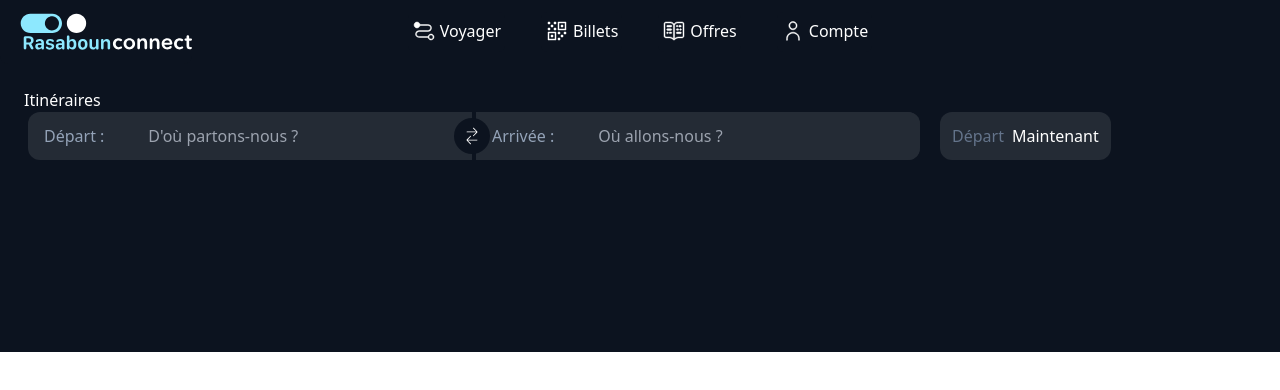
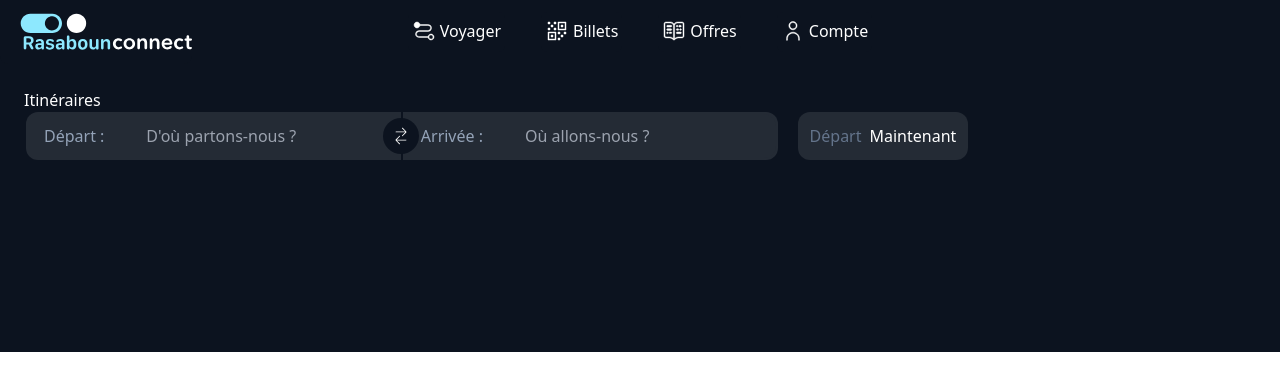
Before and after one commit to Rasaboun/sncf-connect, a Next.js app in the folder client/sncf-client/: page / in a window 1280 px wide. Shown: the top 390 px of the page. Built offline with nearby package versions, Linux system fonts and the light colour scheme.

Commit message:
add: AutoComplete only text

```diff
--- /dev/null
+++ b/client/sncf-client/app/autocomplet/route.ts
@@ -0,0 +1,23 @@
+
+import { NextResponse } from 'next/server'
+
+type places = {
+	id: string,
+	name: string,
+	embedded_type: string
+}
+
+export async function GET(request: Request) {
+  const url = new URL(request.url);
+  const q = url.searchParams.get("q");
+  const header = { 'Authorization': process.env.navitia || 'non' };
+  const res = await fetch(
+    `https://api.navitia.io/v1/coverage/fr-idf/places?q=${q}`,
+    {
+      headers: new Headers(header)
+    }
+  );
+
+  const data = await res.json()
+  return NextResponse.json(data.places)
+}
--- a/client/sncf-client/components/searchbar.tsx
+++ b/client/sncf-client/components/searchbar.tsx
@@ -1,16 +1,78 @@
-import { useState } from "react";
+import { ReactEventHandler, useState } from "react";
+
+type places = {
+  id: string;
+  name: string;
+  embedded_type: string;
+};
+
+type placesProps = {
+  place: places[];
+};
+
+const defaultPlace: places[] = [];
+
+const sleep = (ms: number) =>
+  new Promise(resolve => setTimeout(resolve, ms));
 
 export default function SearchBar() {
-  const [focus,setFocus] = useState(false)
-  const [focustwo,setFocustwo] = useState(false)
-  const inputfocus = "border-2 border-[#8DE8FE]"
-  const input = "inline-flex items-center flex-row w-full md:w-1/2 group  bg-[#242b35] rounded-r-lg "
+  const [focus, setFocus] = useState(false);
+  const [place, setPlace] = useState(defaultPlace);
+  const [placesecond, setPlaceSecond] = useState(defaultPlace);
+  const [focustwo, setFocustwo] = useState(false);
+  const [firstinput, setFirstInput] = useState("");
+  const [secondinput, setSecondInput] = useState("");
+
+  const inputfocus = "border-2 border-[#8DE8FE]";
+  const input =
+    "inline-flex items-center border-2 border-transparent hover:border-[#8DE8FE]/20 flex-row w-full md:w-1/2 group  bg-[#242b35] rounded-r-xl ";
+
+  async function handleChange(e: React.ChangeEvent<HTMLInputElement>) {
+    console.log("Change Here")
+    setFirstInput(e.target.value)
+    if (e.target.value) {
+      const res = await fetch(`/autocomplet?q=${e.target.value}`);
+      const data = await res.json();
+
+      setPlace(data);
+    }
+    else{
+      setPlace([])
+    }
+
+  }
+
+  async function handleChangeTwo(e: React.ChangeEvent<HTMLInputElement>) {
+    setSecondInput(e.target.value)
+    if (e.target.value) {
+      const res = await fetch(`/autocomplet?q=${e.target.value}`);
+      const data = await res.json();
+
+      setPlaceSecond(data);
+    }
+    else{
+      console.log("FIN")
+      setPlaceSecond([])
+    }
+
+  }
+
+  function changeInputValue(){
+    let placeTmp = place;
+    setPlace(placesecond);
+    setPlaceSecond(placeTmp)
+
+    let inputvalueTmp = firstinput;
+    setFirstInput(secondinput);
+    setSecondInput(inputvalueTmp);
+  }
+
   return (
     <div className="h-72 -z-0 relative bg-[#0C131F] pl-1 md:pl-6 pt-9 md:pt-0">
       <h1 className="text-white pt-6">Itinéraires</h1>
       <div className="flex flex-col md:flex-row items-center space-y-4 md:space-y-0 max-w-7xl">
-        <div className="flex flex-col md:flex-row space-y-2 md:space-y-0 md:space-x-1 w-full max-w-4xl relative items-center">
-          <button className="h-9 w-9 cursor-pointer   absolute inset-y-0 m-auto md:left-0 right-0 ">
+        <div className="flex flex-col md:flex-row space-y-2 md:space-y-0 md:space-x-[2px] w-full md:w-3/5		 relative items-center">
+          <button className="h-9 w-9 cursor-pointer   absolute inset-y-0 m-auto md:left-0 right-0 " onClick={changeInputValue}>
             <svg
               width="56"
               height="56"
@@ -25,41 +87,75 @@ export default function SearchBar() {
               />
             </svg>
           </button>
-          <div className={`inline-flex items-center flex-row w-full md:w-1/2 group  bg-[#242b35] rounded-xl md:rounded-none md:rounded-l-xl ${focustwo ? inputfocus : input }`} onFocus={()=> setFocustwo(true)} onBlur={() => {setFocustwo(false)}}>
-            <button className='p-3 rounded-l-xl pl-4 select-none  outline-none  group-hover:bg-[#8DE8FE]/20 cursor-text text-slate-400  whitespace-nowrap'>
+
+          <div
+            className={`inline-flex items-center flex-row w-full md:w-1/2 group  bg-[#242b35] rounded-xl md:rounded-none md:rounded-l-xl ${
+              focus ? inputfocus : input
+            }`}
+            onFocus={() => setFocus(true)}
+            onBlur={
+              async () =>{
+                await sleep(200);
+                setFocus(false)
+              }
+            }
+          >
+            <button className="p-2.5 rounded-l-xl pl-4 select-none  outline-none  group-hover:bg-[#8DE8FE]/20 cursor-text text-slate-400  whitespace-nowrap">
               Départ :
             </button>
             <input
               type="text"
-              className=" bg-[#242b35] outline-none  pl-8 group-hover:bg-[#8DE8FE]/20 text-white   block w-full p-3  group-focus:border-2 "
-             placeholder="D'où partons-nous ?"
+              className="truncate bg-[#242b35] outline-none  pl-8 group-hover:bg-[#8DE8FE]/20 text-white   block w-full p-2.5   "
+              placeholder="D'où partons-nous ?"
+              onChange={handleChange}
 
+              value={firstinput}
               required
             />
           </div>
-          <div className={`inline-flex items-center flex-row w-full md:w-1/2 group  bg-[#242b35] rounded-xl md:rounded-none md:rounded-r-xl ${focus ? inputfocus : input }`} onFocus={()=> setFocus(true)} onBlur={() => {setFocus(false)}}>
-            <button className='p-3 pl-4 select-none  outline-none  group-hover:bg-[#8DE8FE]/20 cursor-text text-slate-400  whitespace-nowrap'>
+          <div
+            className={`inline-flex items-center flex-row w-full md:w-1/2 group test bg-[#242b35] rounded-xl md:rounded-none md:rounded-r-xl ${
+              focustwo ? inputfocus : input
+            }`}
+            onFocus={() => setFocustwo(true)}
+            onBlur={async () => {
+              await sleep(200)
+              setFocustwo(false);
+            }}
+          >
+            <button className="p-2.5 pl-4 select-none  outline-none  group-hover:bg-[#8DE8FE]/20 cursor-text text-slate-400  whitespace-nowrap">
               Arrivée :
             </button>
             <input
               type="text"
-              className=" bg-[#242b35] outline-none  pl-8 group-hover:bg-[#8DE8FE]/20 text-white   block w-full p-3 rounded-r-xl group-focus:border-2 "
-             placeholder="Où allons-nous ?"
-
+              className=" truncate bg-[#242b35] outline-none  pl-8 group-hover:bg-[#8DE8FE]/20 text-white   block w-full p-2.5 rounded-r-xl "
+              placeholder="Où allons-nous ?"
+              onChange={handleChangeTwo}
+              value={secondinput}
               required
             />
           </div>
+          {focus && <ScrollCity place={place} setInputValue={setFirstInput} ></ScrollCity>}
+          {focustwo && <ScrollCity place={placesecond} setInputValue={setSecondInput}></ScrollCity>}
         </div>
-        <button className="flex flex-row space-x-2 rounded-xl bg-[#242b35] items-center p-3 md:ml-5 w-fit">
-          <span className="text-slate-500">
-            Départ
-
-          </span>
-          <span className="text-white">
-              Maintenant
-            </span>
+        <button className="flex flex-row space-x-2 rounded-xl bg-[#242b35] items-center p-3 md:ml-5 w-fit" onClick={()=> console.log(firstinput)}>
+          <span className="text-slate-500">Départ</span>
+          <span className="text-white">Maintenant</span>
         </button>
       </div>
     </div>
   );
 }
+
+function ScrollCity(props: { place: places[], setInputValue: React.Dispatch<React.SetStateAction<string>>}) {
+  return (
+    <>
+    <div  className="absolute w-full bg-white inset-x-0 top-28 max-h-96 overflow-auto  md:top-16 rounded-xl flex flex-col z-50 ">
+      {props.place.map((elem, id) => (
+        <button onClick={()=> props.setInputValue(elem.name)} className="p-4 hover:bg-slate-200" key={elem.name + id}>{elem.name}</button>
+      ))}
+    </div>
+        <div className="hidden fixed inset-0 top-72 md:top-40 z-40 bg-[#0C131F]/40 	 backdrop-blur-sm "></div>
+    </>
+  );
+}
```
Also changed, not shown: 1 other file (tests, documents, lock files or other folders).
